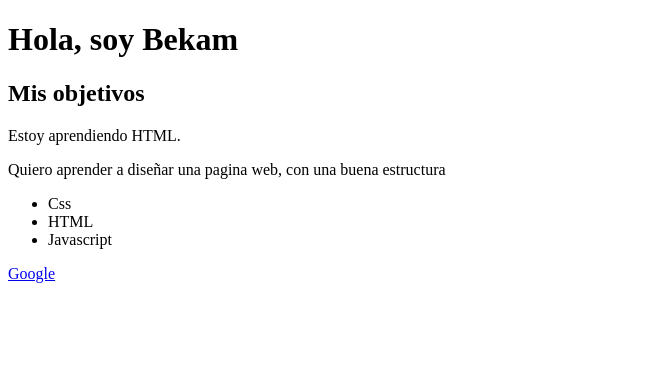
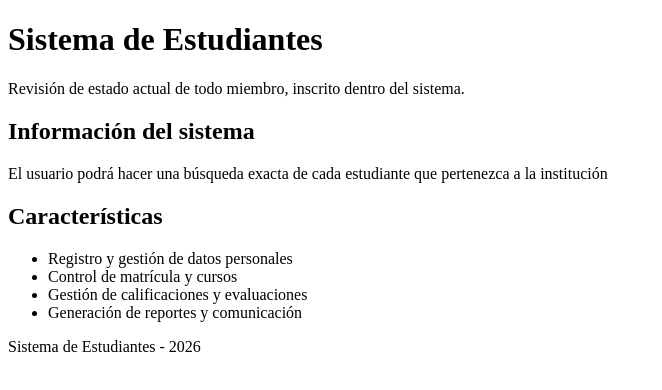
Before and after one commit to Principle01007/Proyecto-0.1-SistemaDeEstudiantes-, a plain HTML site: page index.html in a window 1280 px wide. Shown: the whole page, without its empty margins (0-662 px from the left). Drawn offline with Linux system fonts and the light colour scheme.

Commit message:
crear estructura en html para el sistema de estudiantes

```diff
--- a/index.html
+++ b/index.html
@@ -6,15 +6,32 @@
     </head>
 
     <body>
-        <h1>Hola, soy Bekam</h1>
-        <h2>Mis objetivos</h2>
-        <p>Estoy aprendiendo HTML.</p>
-        <p>Quiero aprender a diseñar una pagina web, con una buena estructura</p>
-        <ul>
-            <li>Css</li>
-            <li>HTML</li>
-            <li>Javascript</li>
-        </ul>
-        <a href="https://www.google.com/?hl=es">Google</a>
+        <header>
+            <h1>Sistema de Estudiantes</h1>
+            <p>Revisión de estado actual de todo miembro, inscrito dentro del sistema.</p>
+        </header>
+        <main>
+            <section>
+                <h2>Información del sistema</h2>
+                <p>El usuario podrá hacer una búsqueda exacta de cada estudiante que pertenezca a la institución</p>
+            </section>
+
+            <section>
+                <h2>Características</h2>
+                <ul>
+                    <li>Registro y gestión de datos personales</li>
+                    <li>Control de matrícula y cursos</li>
+                    <li>Gestión de calificaciones y evaluaciones</li>
+                    <li>Generación de reportes y comunicación</li>
+                </ul>
+            </section>
+
+        </main>
+
+
+
+        <footer>
+            <p>Sistema de Estudiantes - 2026</p>
+        </footer>
     </body>
 </html>
```
